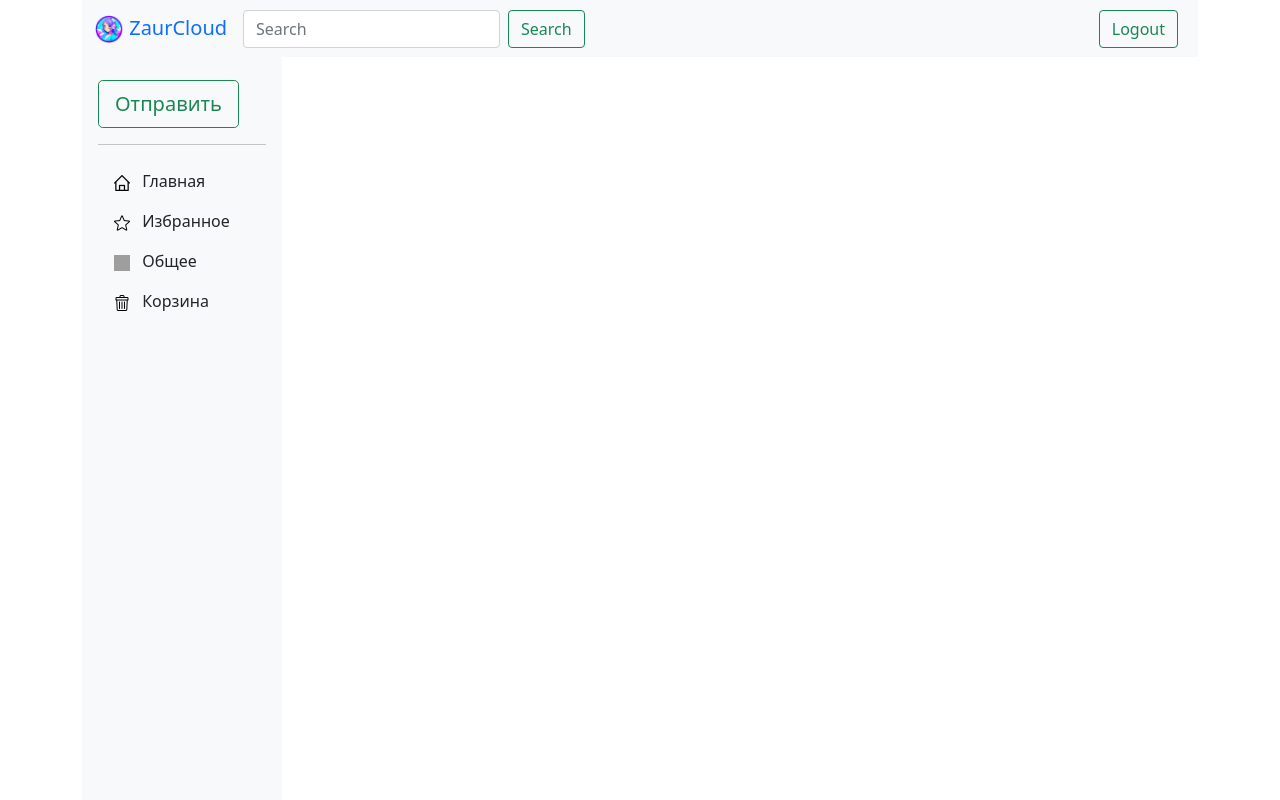
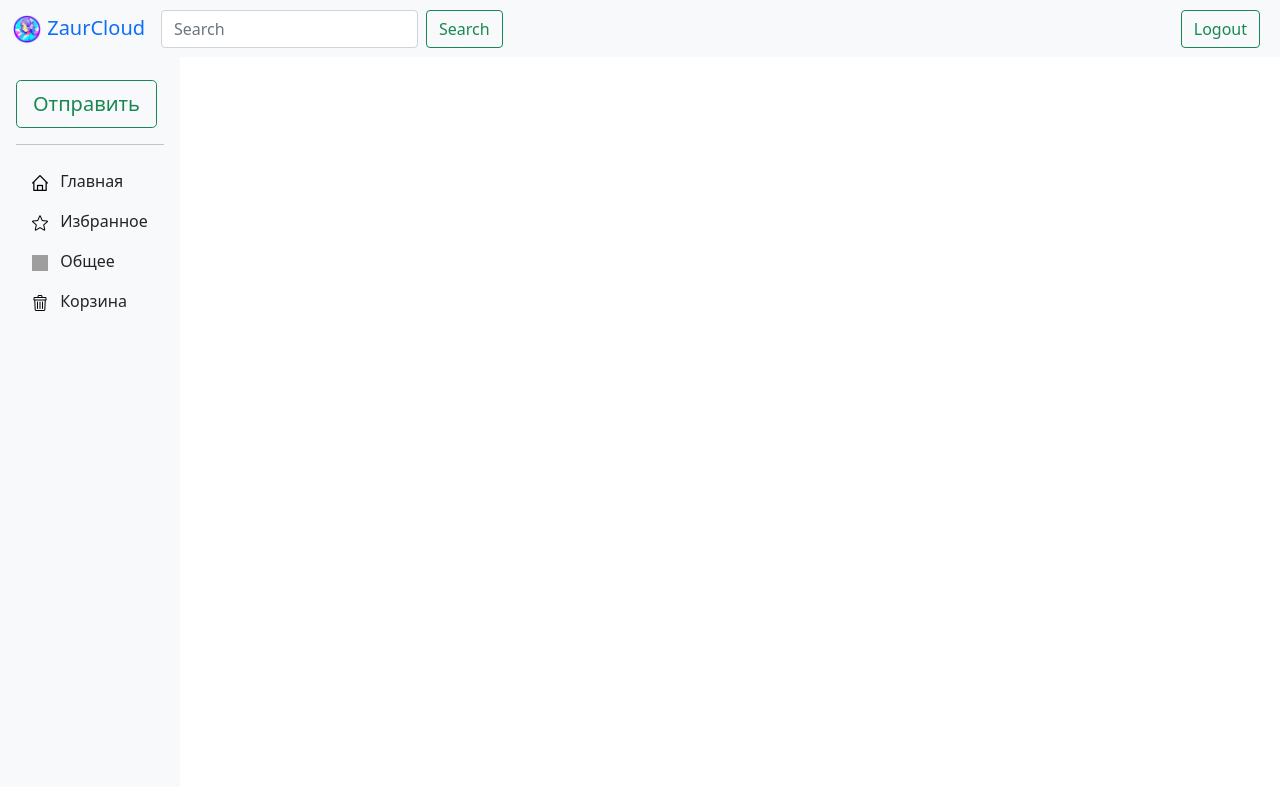
Before and after one commit to S-Zaur/ZaurCloud, a Django app: template Cloud/templates/Cloud/cloud.html in a window 1280 px wide. Run offline with Django 4.2, Linux system fonts and the light colour scheme; the template is opened without the code that fills it, so the values that code supplies are empty; parts of the project's set-up code (start-up, migrations or seed data) failed here and were passed over; some libraries are stand-ins or nearby versions; grey boxes are pictures that could not be loaded.

Commit message:
markup changes

```diff
--- a/Cloud/templates/Cloud/cloud.html
+++ b/Cloud/templates/Cloud/cloud.html
@@ -10,9 +10,9 @@
     <script type="module" src="{% static 'Cloud/js/index.js' %}"></script>
 </head>
 
-<body class="min-vh-100 d-flex flex-column h-100">
+<body>
 {% include "Cloud/nav.html" %}
-<div class="d-flex flex-row container flex-grow-1">
+<div class="d-flex flex-row flex-grow-1">
     {% include 'Cloud/sidebar.html' %}
     {% include 'Cloud/grid.html' %}
 </div>
--- a/Cloud/templates/Cloud/grid.html
+++ b/Cloud/templates/Cloud/grid.html
@@ -1,5 +1,6 @@
 {% load static %}
-<div class="position-relative w-100" id="main-container">
+<div class="position-relative w-100" id="main-container"
+     style="height:calc(100vh - 70px);overflow: auto;overflow-x: hidden">
     <div id="grid" data-url="{{ url }}" data-name="{{ name }}"
          class="grid row row-cols-1 row-cols-sm-2 row-cols-md-3 row-cols-lg-4 row-cols-xl-6 p-2">
         {% for object in objects %}
--- a/Cloud/templates/Cloud/nav.html
+++ b/Cloud/templates/Cloud/nav.html
@@ -1,5 +1,4 @@
-<div class="container-md sticky-top">
-    <nav class="navbar navbar-expand-lg bg-light">
+<nav class="navbar navbar-expand-sm bg-light sticky-top">
     <div class="container-fluid">
         <a class="navbar-brand" href="{% url 'index' %}" draggable="false">
             {% load static %}
@@ -25,4 +24,3 @@
         </div>
     </div>
 </nav>
-</div>
--- a/Cloud/templates/Cloud/sidebar.html
+++ b/Cloud/templates/Cloud/sidebar.html
@@ -1,6 +1,7 @@
-<div class="d-flex flex-column flex-shrink-0 p-3 bg-light" style="width: 200px;">
+<div class="d-flex flex-column flex-shrink-0 p-3 bg-light">
     <div class="position-sticky" style="top: 80px">
-        <button id="upload-file-button" class="btn btn-lg btn-outline-success my-2 my-sm-0" type="submit">Отправить</button>
+        <button id="upload-file-button" class="btn btn-lg btn-outline-success my-2 my-sm-0" type="submit">Отправить
+        </button>
         <input id="file-input" type="file" name="name" style="display: none;" multiple/>
         <hr>
         <ul class="nav nav-pills flex-column mb-auto">
```
Lines whose indentation alone changed are shown as unchanged.
